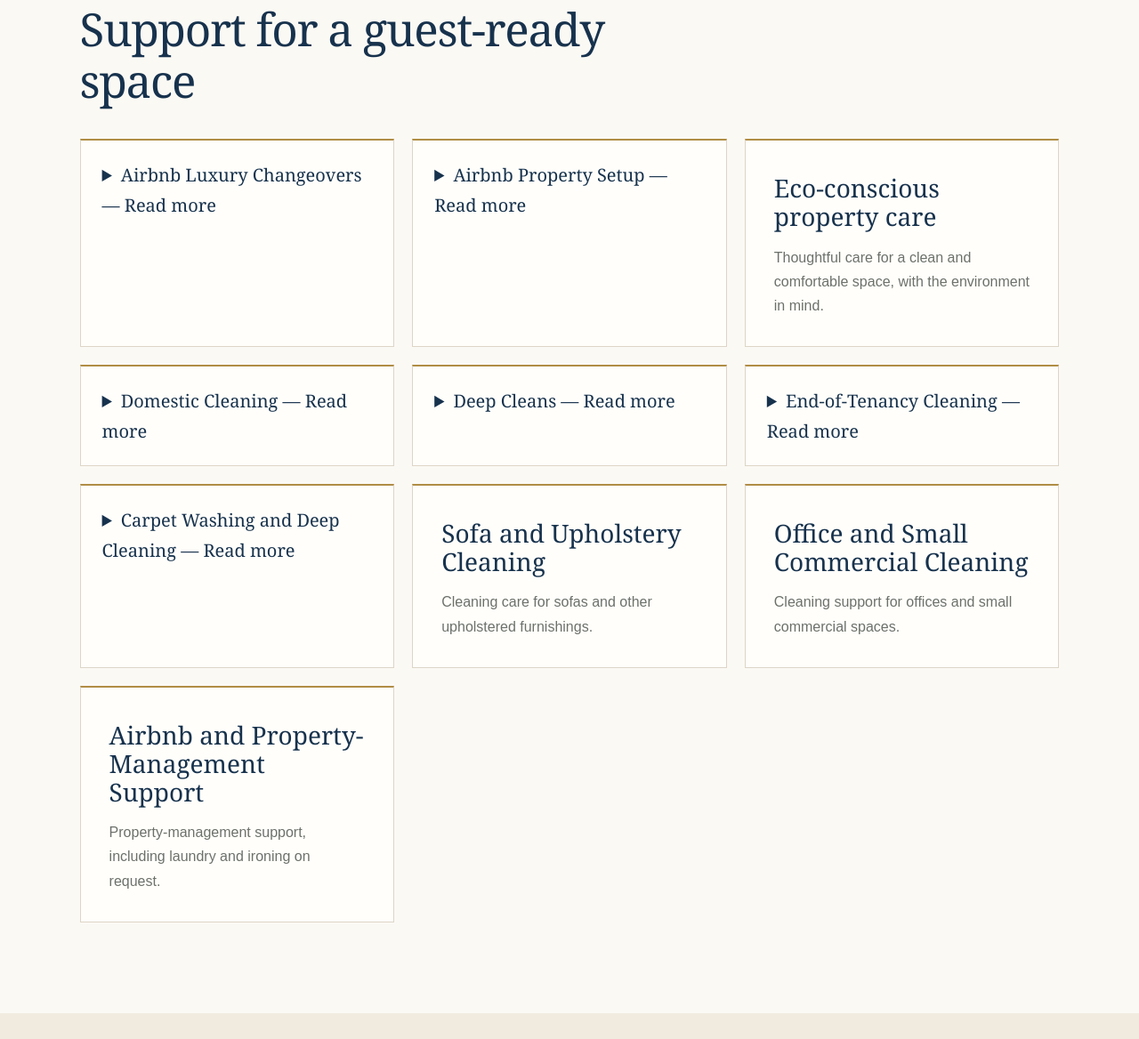
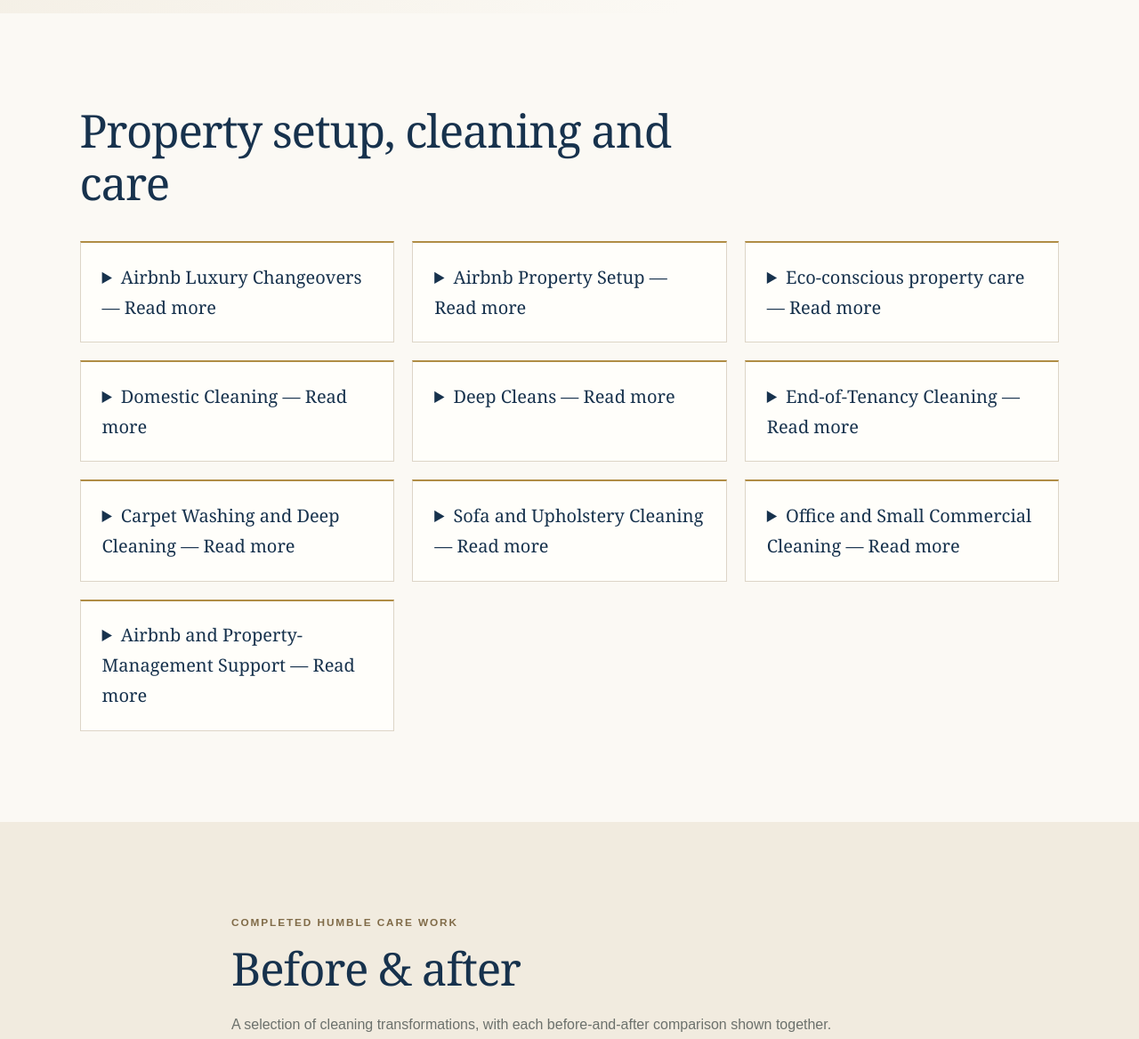
Before and after one commit to nyongsylvester/HumbleCare-Property-Services, a plain HTML site: page services.html in a window 1280 px wide. Shown: the part 809-1977 px from the top of the page at 89% size. Drawn offline with Linux system fonts and the light colour scheme.

Commit message:
Update services.html
Update services and expandable offers

```diff
--- a/services.html
+++ b/services.html
@@ -5,7 +5,7 @@
     <meta name="viewport" content="width=device-width, initial-scale=1">
     <meta
       name="description"
-      content="Explore Airbnb cleaning, property setup and eco-conscious property care from Humble Care Cleaning Service in Portsmouth."
+      content="Humble Care Property Services prepares and cares for Airbnb, residential and small commercial properties, including setup, changeovers and cleaning."
     >
     <title>Services | Humble Care Property Services</title>
     <link rel="stylesheet" href="style.css">
@@ -27,16 +27,17 @@
     <main>
       <section>
         <p>Services · United Kingdom</p>
-        <h1>Thoughtful care between stays.</h1>
+        <h1>From an empty space to a welcoming stay.</h1>
         <p>
-          Humble Care Property Services supports Airbnb hosts with cleaning,
-          property setup and eco-conscious property care.
-        </p>
+  We help prepare and care for Airbnb and other properties, from arranging
+  furnishings and items provided by the owner to changeovers, domestic and
+  specialist cleaning, and small commercial cleaning.
+</p>
         <a class="offers-button" href="#services">Offers</a>
       </section>
 
       <section id="services">
-        <h2>Support for a guest-ready space</h2>
+        <h2>Property setup, cleaning and care</h2>
 
 <details class="offer-item" id="airbnb-cleaning">
   <summary>Airbnb Luxury Changeovers — Read more</summary>
@@ -54,13 +55,13 @@
     space for Airbnb guests.
   </p>
 </details>
-        <article id="eco-care">
-          <h3>Eco-conscious property care</h3>
-          <p>
-            Thoughtful care for a clean and comfortable space, with the
-            environment in mind.
-          </p>
-        </article>
+        <details class="offer-item" id="eco-care">
+  <summary>Eco-conscious property care — Read more</summary>
+  <p>
+    Thoughtful care for a clean and comfortable space, with the
+    environment in mind.
+  </p>
+</details>
         <details class="offer-item" id="domestic-cleaning">
   <summary>Domestic Cleaning — Read more</summary>
   <p>
@@ -89,20 +90,26 @@
   </p>
 </details>
 
-<article>
-  <h3>Sofa and Upholstery Cleaning</h3>
-  <p>Cleaning care for sofas and other upholstered furnishings.</p>
-</article>
+<details class="offer-item" id="sofa-upholstery-cleaning">
+  <summary>Sofa and Upholstery Cleaning — Read more</summary>
+  <p>
+    Cleaning care for sofas and other upholstered furnishings.
+  </p>
+</details>
 
-<article>
-  <h3>Office and Small Commercial Cleaning</h3>
-  <p>Cleaning support for offices and small commercial spaces.</p>
-</article>
+<details class="offer-item" id="office-commercial-cleaning">
+  <summary>Office and Small Commercial Cleaning — Read more</summary>
+  <p>
+    Cleaning support for offices and small commercial spaces.
+  </p>
+</details>
 
-<article>
-  <h3>Airbnb and Property-Management Support</h3>
-  <p>Property-management support, including laundry and ironing on request.</p>
-</article>
+<details class="offer-item" id="airbnb-property-management">
+  <summary>Airbnb and Property-Management Support — Read more</summary>
+  <p>
+    Property-management support, including laundry and ironing on request.
+  </p>
+</details>
       </section>
       <section class="before-after-gallery" aria-labelledby="before-after-title">
         <div class="before-after-intro">
@@ -181,7 +188,7 @@
         <p>
           Ready to discuss your property? Visit our Contact page to send an enquiry or connect with us on Instagram, Facebook or WhatsApp.
         </p>
-        <a href="contact.html">Go to contact details</a>
+        <a href="contact.html">Make an enquiry</a>
       </section>
     </main>
 
```
